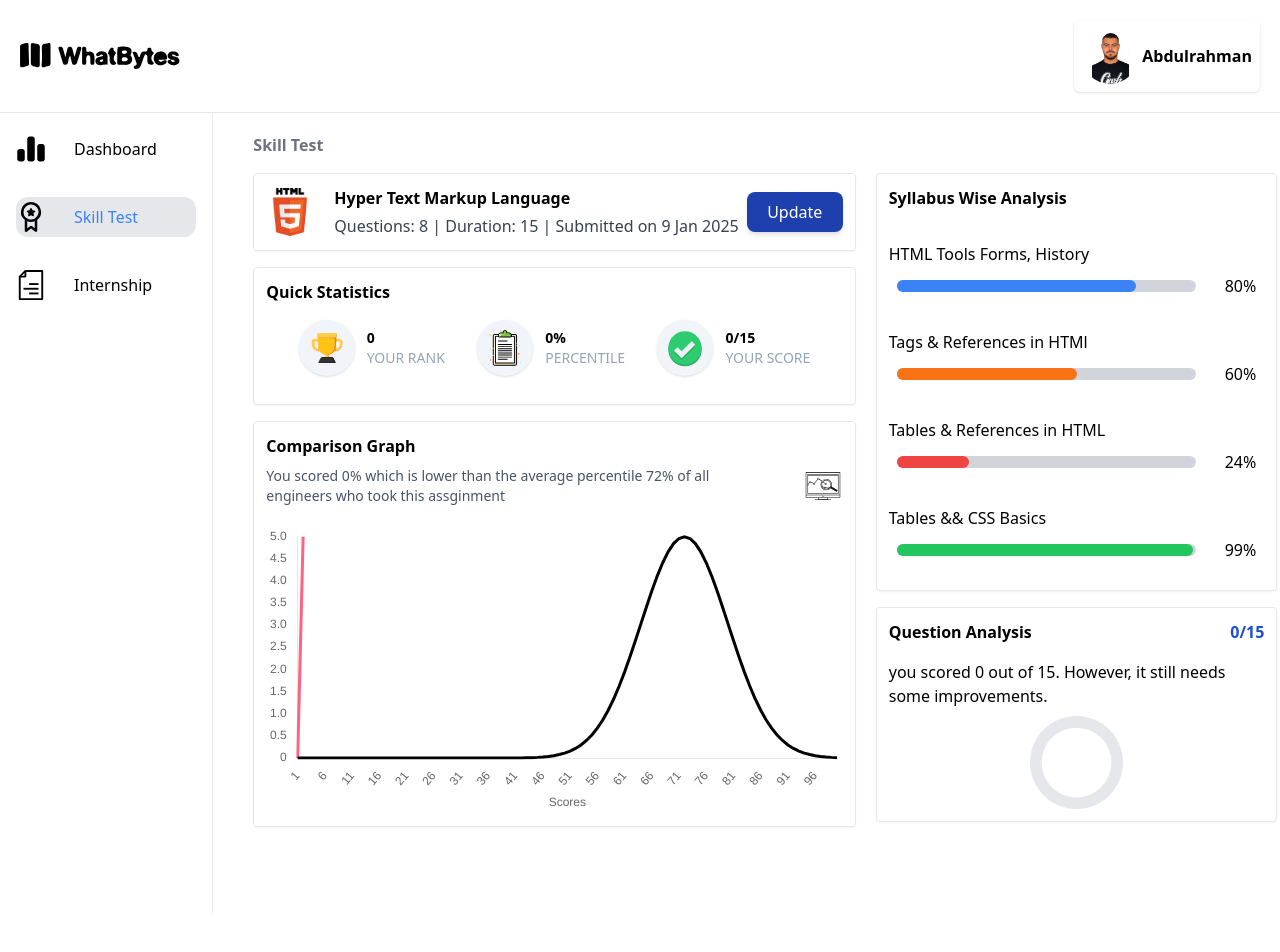
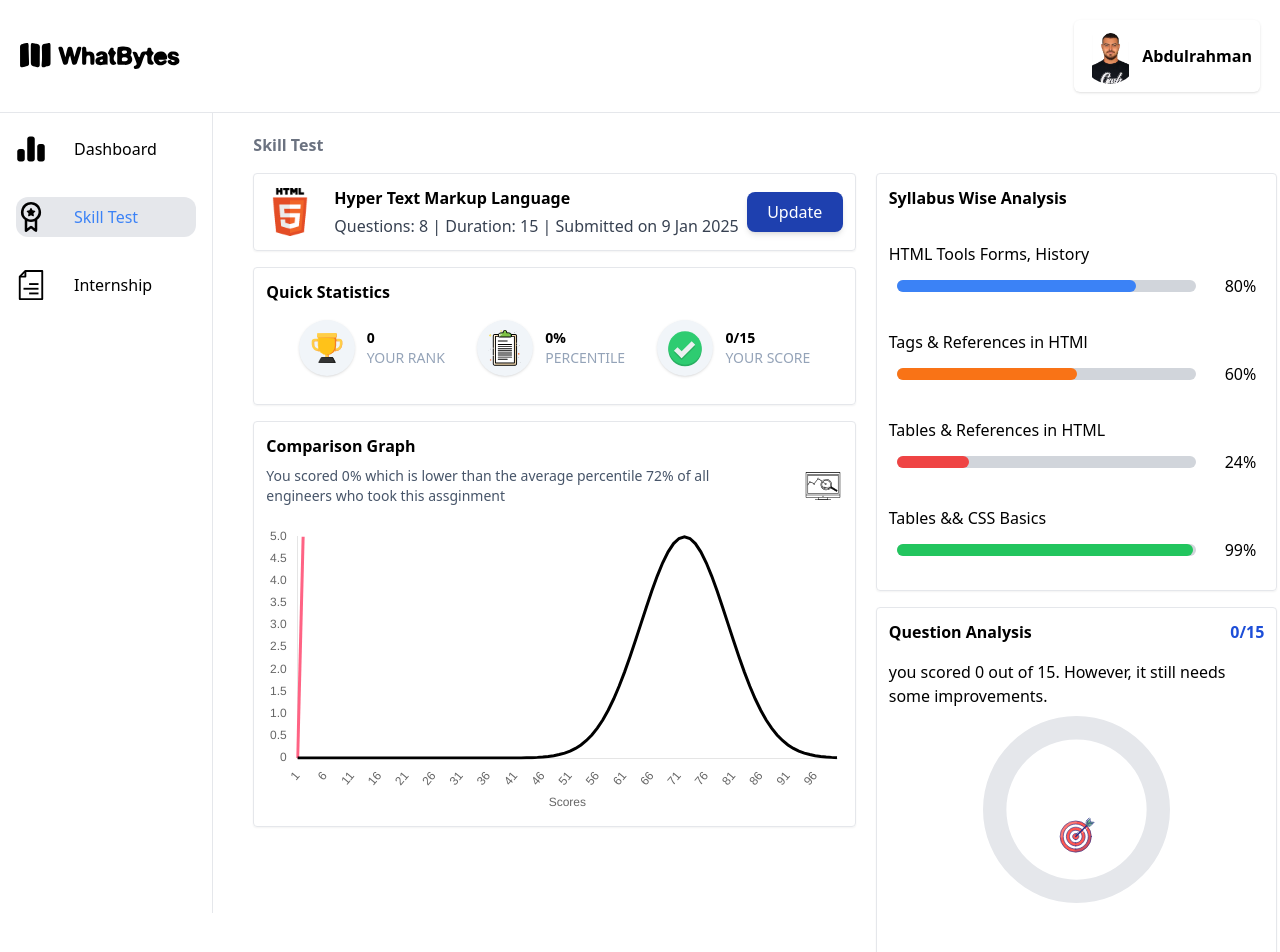
Before and after one commit to abdoibrahim257/WhatBytes-Assignment, a Next.js app: page / in a window 1280 px wide. Shown: the top 952 px of the page. Before the commit the page ends 913 px from the top, so only its background shows below. Built offline with nearby package versions, Linux system fonts and the light colour scheme.

Commit message:
added the bullseye

```diff
--- a/components/QuestionAnalysis.jsx
+++ b/components/QuestionAnalysis.jsx
@@ -41,8 +41,11 @@ const QuestionAnalysis = ({score}) => {
         </div>
         <div  className='flex flex-col gap-2 items-center'>
             {score === "15" ? <p className='w-full text-left'>You scored {score} out of 15. Great Job</p> : <p className='w-full text-left'>you scored {score} out of 15. However, it still needs some improvements.</p>}
-            <div  className='flex justify-center w-1/4'>
+            <div  className='flex justify-center w-1/2'>
                 <Doughnut data={data} options={options} />
+            </div>
+            <div className='relative -top-24'>
+              <img src="/arrow.svg" alt="bullseye" className='w-10' />
             </div>
         </div>
     </div>
```
Also changed, not shown: public/arrow.svg (added). Lines whose indentation alone changed are shown as unchanged.
